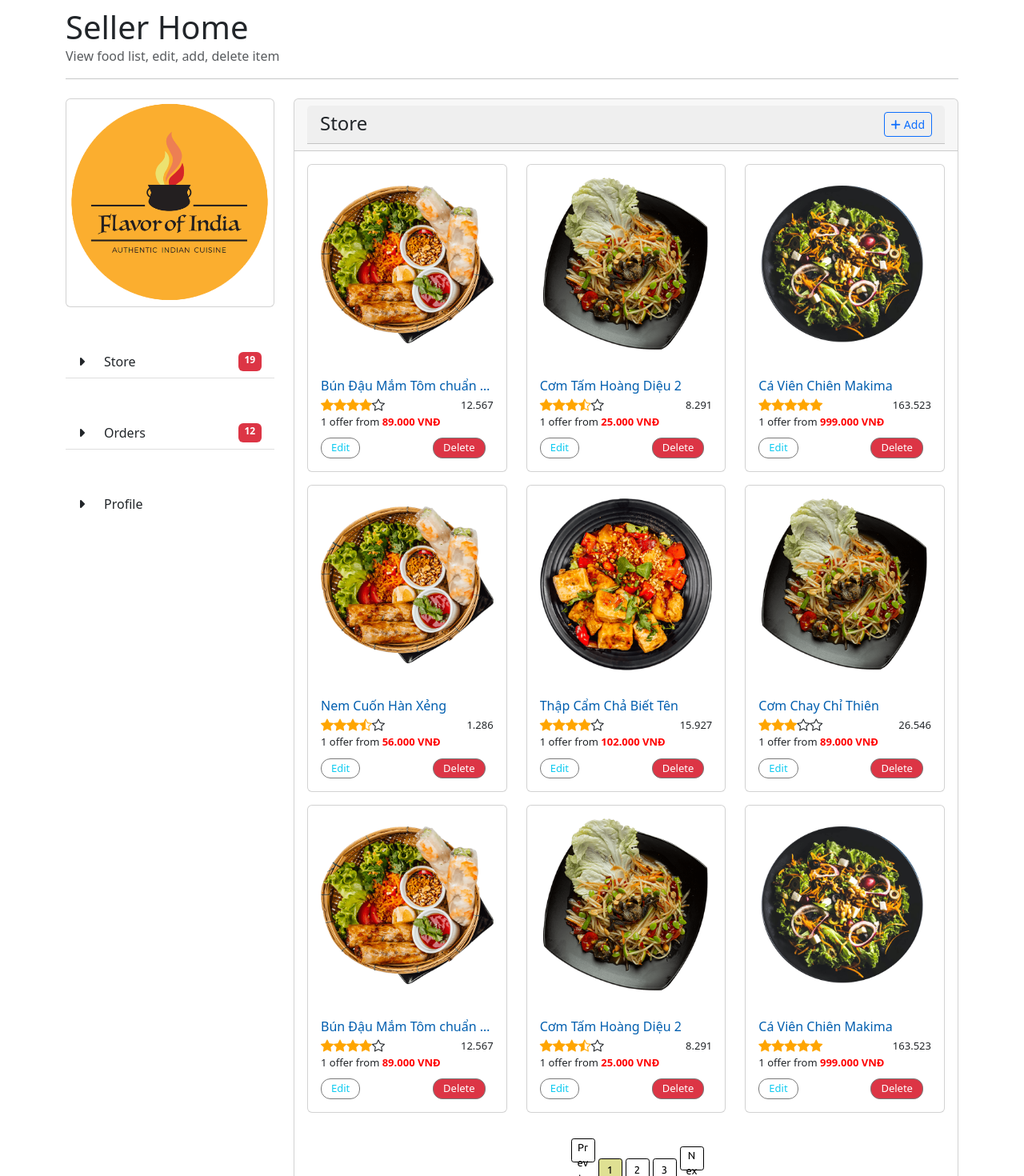
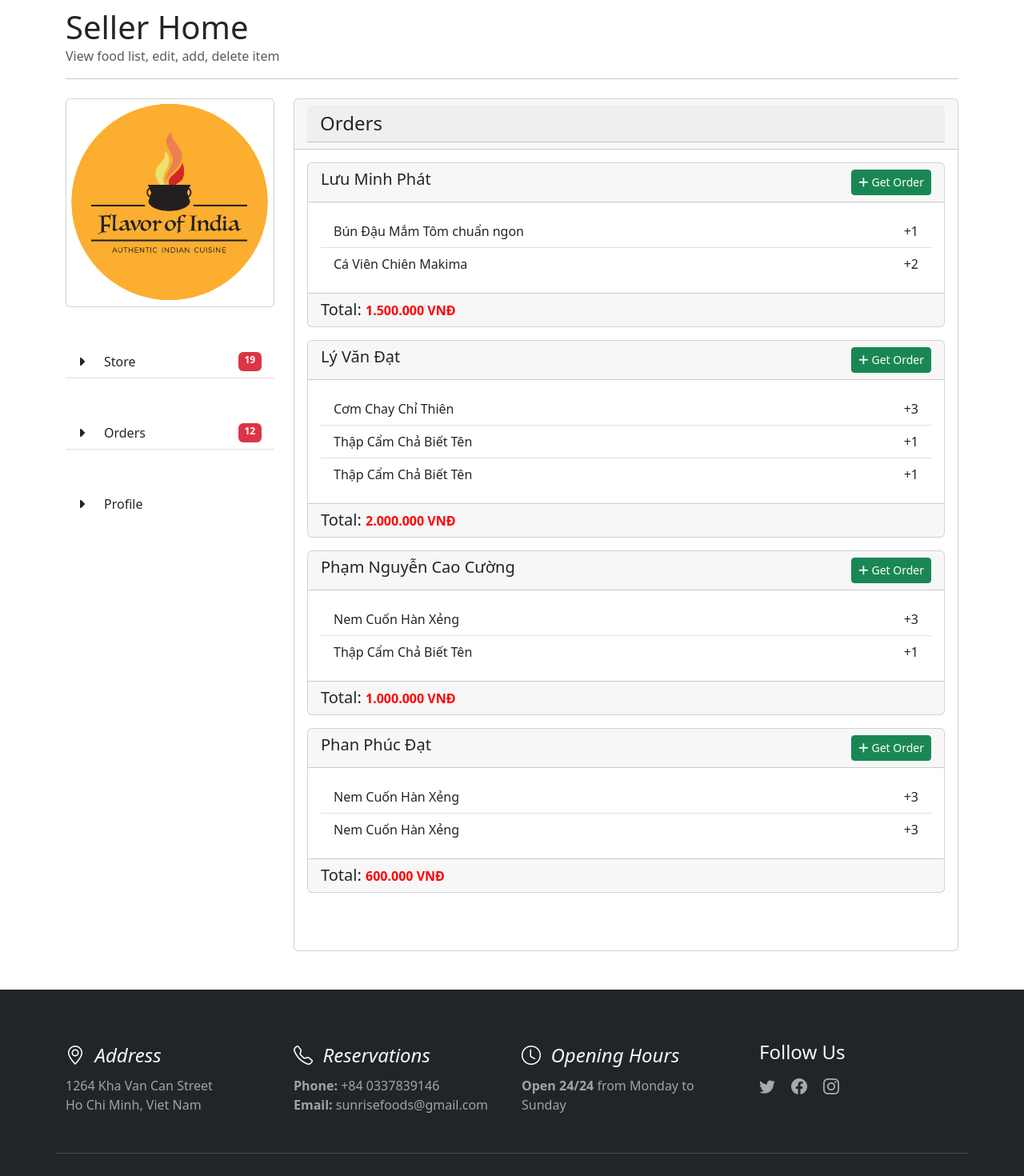
Before and after one commit to cuong457/Intro2SE-20CLC05-Group02, a React (Create React App) app in the folder Client/: page /seller/orders in a window 1280 px wide. Shown: the part 260-1730 px from the top of the page at 80% size. Built offline with nearby package versions, Linux system fonts and the light colour scheme.

Commit message:
update seller get orders

```diff
--- a/Client/src/components/Header/Header.js
+++ b/Client/src/components/Header/Header.js
@@ -26,7 +26,7 @@ function Header() {
                             {/* {{! Left links field }} */}
                             <ul className="navbar-nav me-auto" id="nav-leftlink">
                                 <li className="nav-item">
-                                    <Link className="nav-link active navbar-font-link pb-2 m-0" to="#">Trở thành người bán hàng</Link>
+                                    <Link className="nav-link active navbar-font-link pb-2 m-0" to="/seller">Trở thành người bán hàng</Link>
                                 </li>
 
                                 <li className="nav-item"><p
@@ -67,7 +67,7 @@ function Header() {
                                     </Link>
                                     <ul className="dropdown-menu dropdown-menu-dark">
                                         <li className="nav-item">
-                                            <Link className="dropdown-item" to="#">Trở thành người bán hàng</Link>
+                                            <Link className="dropdown-item" to="/seller">Trở thành người bán hàng</Link>
                                         </li>
                                         <li className="nav-item">
                                             <Link className="dropdown-item" to="#">Hỗ trợ</Link>
--- /dev/null
+++ b/Client/src/components/Orders/Orders.js
@@ -0,0 +1,67 @@
+import React from 'react'
+import foodThum1 from '../../assets/images/FoodThumnail/bun.png'
+import foodThum2 from '../../assets/images/FoodThumnail/pho.png'
+import foodThum3 from '../../assets/images/FoodThumnail/doannhanh.png'
+import foodThum4 from '../../assets/images/FoodThumnail/dohan.png'
+import foodThum5 from '../../assets/images/FoodThumnail/lau.png'
+import foodThum6 from '../../assets/images/FoodThumnail/donhat.png'
+
+const detailorder = [
+    {id: 1, img: foodThum1, name: "Bún Đậu Mắm Tôm chuẩn ngon", quantity: 1, price: 89},
+    {id: 1, img: foodThum3, name: "Cá Viên Chiên Makima", quantity: 2, price: 999},
+    {id: 2, img: foodThum2, name: "Cơm Chay Chỉ Thiên", quantity: 3, price: 89},
+    {id: 2, img: foodThum6, name: "Thập Cẩm Chả Biết Tên", quantity: 1, price: 102},
+    {id: 4, img: foodThum4, name: "Nem Cuốn Hàn Xẻng", quantity: 3, price: 89},
+    {id: 2, img: foodThum6, name: "Thập Cẩm Chả Biết Tên", quantity: 1, price: 102},
+    {id: 3, img: foodThum4, name: "Nem Cuốn Hàn Xẻng", quantity: 3, price: 89},
+    {id: 3, img: foodThum6, name: "Thập Cẩm Chả Biết Tên", quantity: 1, price: 102},
+    {id: 4, img: foodThum4, name: "Nem Cuốn Hàn Xẻng", quantity: 3, price: 89},
+];
+
+
+const Orders = (props) => {
+    const orders = props.orders;
+    const orderlist = orders.map((order) => {
+        return (
+            <div class="">
+                <div class="card card-hover mb-3">
+                    <div class="card-header d-flex justify-content-between">
+                        <h5>{order.buyername}</h5>
+                        <a class="btn btn-sm btn-success" href="/seller/orders" role="button">
+                            <i class="fa fa-plus pe-1" aria-hidden="true"></i>Get Order
+                        </a>
+                    </div>
+                    <div class="card-body">
+                        {/* <h5 class="card-title">Special title treatment</h5>
+                        <p class="card-text">With supporting text below as a natural lead-in to additional content.</p>
+                        <a href="#" class="btn btn-primary">Go somewhere</a> */}
+                        <ul class="list-group list-group-flush">
+                            {
+                                detailorder.map((detail) => {
+                                    if(detail.id === order.id) {
+                                        return  <li class="list-group-item d-flex justify-content-between">
+                                                <span>{detail.name}</span>
+                                                <span>+{detail.quantity}</span>
+                                            </li>
+                                    }
+
+                                })
+                            }
+                        </ul>
+                    </div>
+                    <div class="card-footer">
+                        <p> <span class="h5">Total: </span><span class="rtab-money">{order.total}.000 VNĐ</span></p>
+                    </div>
+                </div>
+            </div>
+
+        )
+    });
+    return (
+        <>
+            {orderlist}
+        </>
+    );
+}
+
+export default Orders
--- a/Client/src/components/SellerOrderPage/SellerOrderPage.js
+++ b/Client/src/components/SellerOrderPage/SellerOrderPage.js
@@ -10,6 +10,7 @@ import foodThum5 from '../../assets/images/FoodThumnail/lau.png'
 import foodThum6 from '../../assets/images/FoodThumnail/donhat.png'
 
 import SellerStore from '../SellerStore/SellerStore'
+import Orders from '../Orders/Orders'
 
 import flavorofindia_logo from '../../assets/images/logo/FlavourOfIndia-logo.png'
 
@@ -52,8 +53,16 @@ const foods = [
     {img: foodThum2, name: "Cơm Chay Chỉ Thiên", link: "/item", rating: 3, rvcount: 26.546, price: 89, brand: "Sunrise Foods"}
 ];
 
+const orders = [
+    {id: 1, buyername: "Lưu Minh Phát", addr: "Đại học KHTN", total: '1.500'},
+    {id: 2, buyername: "Lý Văn Đạt", addr: "Đại học KHTN", total:'2.000'},
+    {id: 3, buyername: "Phạm Nguyễn Cao Cường", addr: "Đại học KHTN", total: '1.000'},
+    {id: 4, buyername: "Phan Phúc Đạt", addr: "Đại học KHTN", total: '600'}
+];
+
 class SellerPageTest extends React.Component {
     state = {
+        orders: orders,
         current_food: [
             {img: foodThum1, name: "Bún Đậu Mắm Tôm chuẩn ngon", link: "/item", rating: 4, rvcount: 12.567, price: 89, brand: "Friggitoria"},
             {img: foodThum2, name: "Cơm Tấm Hoàng Diệu 2", link: "/item", rating: 3.5, rvcount: 8.291, price: 25, brand: "Flavour of India"},
@@ -66,11 +75,11 @@ class SellerPageTest extends React.Component {
             {img: foodThum3, name: "Cá Viên Chiên Makima", link: "/item", rating: 5, rvcount: 163.523, price: 999, brand: "Sunrise Foods"},
         ],
         lastfood_index: 8,
-        page_count: foods.length % 9 !== 0 ? Math.floor(foods.length / 9) + 1 : Math.floor(foods.length / 9)
+        page_count: orders.length % 6 !== 0 ? Math.floor(orders.length / 6) + 1 : Math.floor(orders.length / 6)
     }
     changepagenumber = (index, total) => {
         if(index > 0 && index <= total) {
-            let newFoodList = [];
+            let newOrderList = [];
             let start = (index - 1) * LIST_LENGTH;
             let end = start + LIST_LENGTH;
 
@@ -80,10 +89,10 @@ class SellerPageTest extends React.Component {
             if(foods.length <= end)
                 end = foods.length;
             for(; start < end; start++) {
-                newFoodList.push(foods[start]);
+                newOrderList.push(orders[start]);
             }
             this.setState({lastfood_index:--end});
-            this.setState({current_food: newFoodList});
+            this.setState({current_food: newOrderList});
         }
     }
     createPageNumber(total) {
@@ -96,7 +105,7 @@ class SellerPageTest extends React.Component {
             pageNumBtn.push (
                 <span className='pe-1' key='prev'>
                     <button type='button' className='page-number-btn' onClick={() => this.changepagenumber(current_page - 1, total)}>
-                        Previous
+                        <img src={leftArrow} class="img-fluid" alt="" />
                     </button>
                 </span>
             )
@@ -127,7 +136,7 @@ class SellerPageTest extends React.Component {
             pageNumBtn.push (
                 <span className='pe-1' key='next'>
                     <button type='button' className='page-number-btn' onClick={() => this.changepagenumber(current_page + 1, total)}>
-                        Next
+                        <img src={rightArrow} class="img-fluid" alt="" />
                     </button>
                 </span>
             )
@@ -189,16 +198,13 @@ class SellerPageTest extends React.Component {
                             <div class="card">
                                 <div class="card-header">
                                     <h4 class="card-header d-flex justify-content-between">
-                                        Store
-                                        <a class="btn btn-sm btn-outline-primary" href="/seller/add" role="button">
-                                            <i class="fa fa-plus pe-1" aria-hidden="true"></i>Add
-                                        </a>
+                                        Orders
                                     </h4>
                                 </div>
                                 {/* Hiện danh sách món ăn của seller */}
                                 <div class="card-body">
-                                    <div class="row">
-                                        <SellerStore foods={this.state.current_food} />
+                                    <div class="row d-flex justify-content-center align-content-center">
+                                        <Orders orders={this.state.orders} />
                                     </div>
                                 </div>
                                 {/* Thanh đổi trang */}
```
